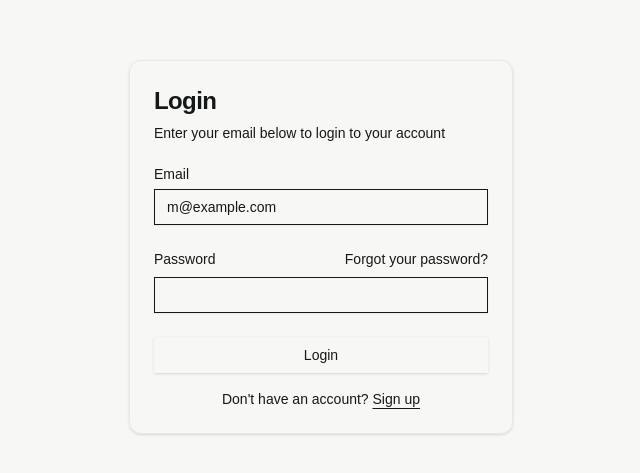
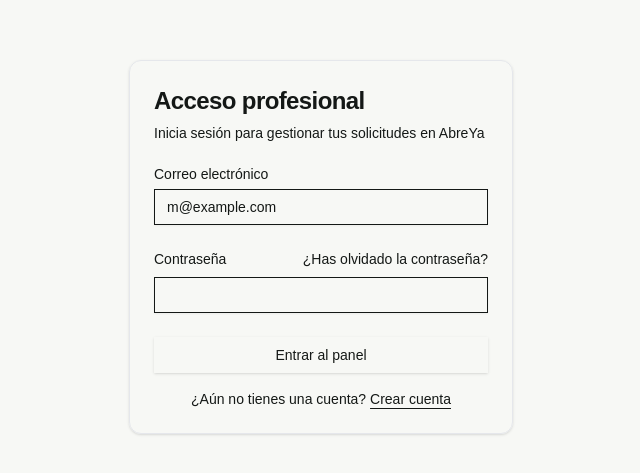
Before and after one commit to angelmr2601/abreya, a Next.js app: page /auth/login in a window 1280 px wide. Shown: the part 153-626 px from the top of the page, without its empty margins (319-959 px from the left). Built offline with nearby package versions, Linux system fonts and the light colour scheme; no server answers.

Commit message:
ux: send professional login to dashboard

```diff
--- a/components/login-form.tsx
+++ b/components/login-form.tsx
@@ -39,7 +39,7 @@ export function LoginForm({
       });
       if (error) throw error;
       // Update this route to redirect to an authenticated route. The user already has an active session.
-      router.push("/protected");
+      router.push("/panel");
     } catch (error: unknown) {
       setError(error instanceof Error ? error.message : "An error occurred");
     } finally {
@@ -51,16 +51,16 @@ export function LoginForm({
     <div className={cn("flex flex-col gap-6", className)} {...props}>
       <Card>
         <CardHeader>
-          <CardTitle className="text-2xl">Login</CardTitle>
+          <CardTitle className="text-2xl">Acceso profesional</CardTitle>
           <CardDescription>
-            Enter your email below to login to your account
+            Inicia sesión para gestionar tus solicitudes en AbreYa
           </CardDescription>
         </CardHeader>
         <CardContent>
           <form onSubmit={handleLogin}>
             <div className="flex flex-col gap-6">
               <div className="grid gap-2">
-                <Label htmlFor="email">Email</Label>
+                <Label htmlFor="email">Correo electrónico</Label>
                 <Input
                   id="email"
                   type="email"
@@ -72,12 +72,12 @@ export function LoginForm({
               </div>
               <div className="grid gap-2">
                 <div className="flex items-center">
-                  <Label htmlFor="password">Password</Label>
+                  <Label htmlFor="password">Contraseña</Label>
                   <Link
                     href="/auth/forgot-password"
                     className="ml-auto inline-block text-sm underline-offset-4 hover:underline"
                   >
-                    Forgot your password?
+                    ¿Has olvidado la contraseña?
                   </Link>
                 </div>
                 <Input
@@ -90,16 +90,16 @@ export function LoginForm({
               </div>
               {error && <p className="text-sm text-red-500">{error}</p>}
               <Button type="submit" className="w-full" disabled={isLoading}>
-                {isLoading ? "Logging in..." : "Login"}
+                {isLoading ? "Entrando..." : "Entrar al panel"}
               </Button>
             </div>
             <div className="mt-4 text-center text-sm">
-              Don&apos;t have an account?{" "}
+              ¿Aún no tienes una cuenta?{" "}
               <Link
                 href="/auth/sign-up"
                 className="underline underline-offset-4"
               >
-                Sign up
+                Crear cuenta
               </Link>
             </div>
           </form>
```
